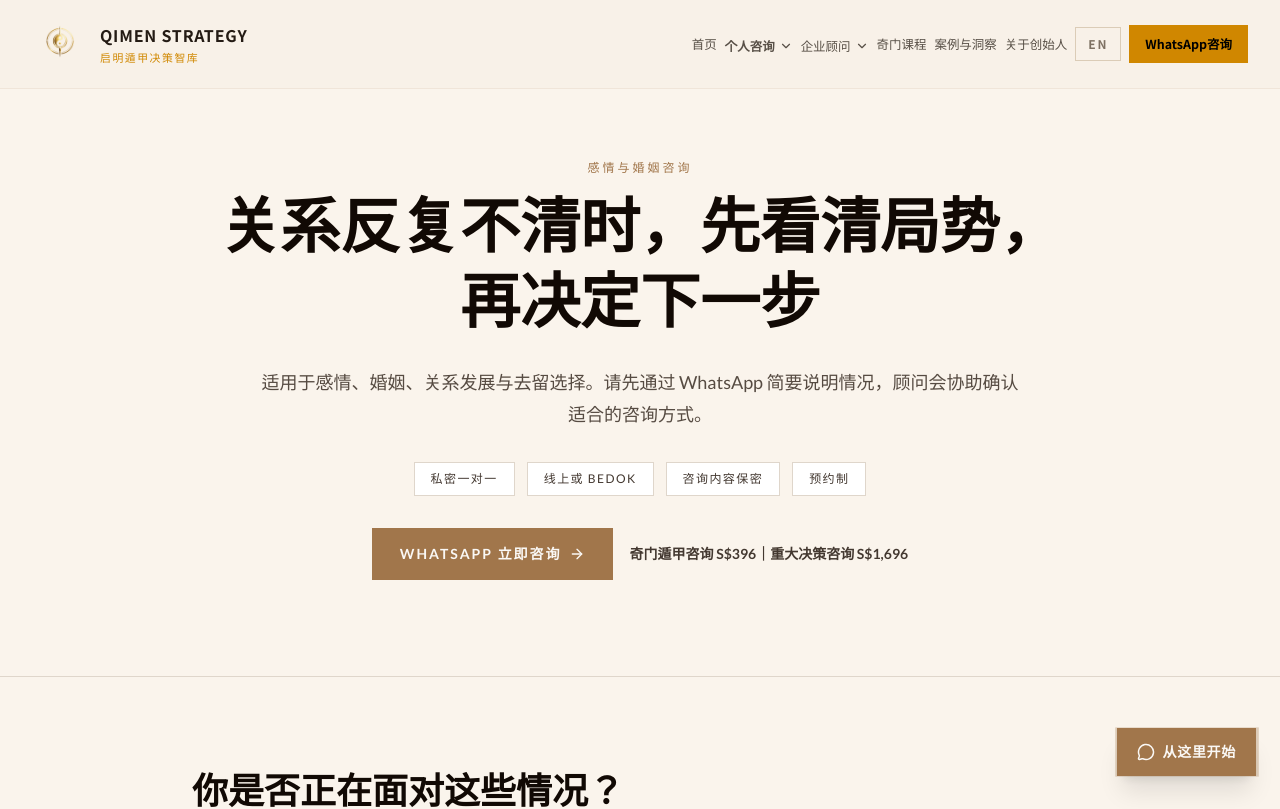
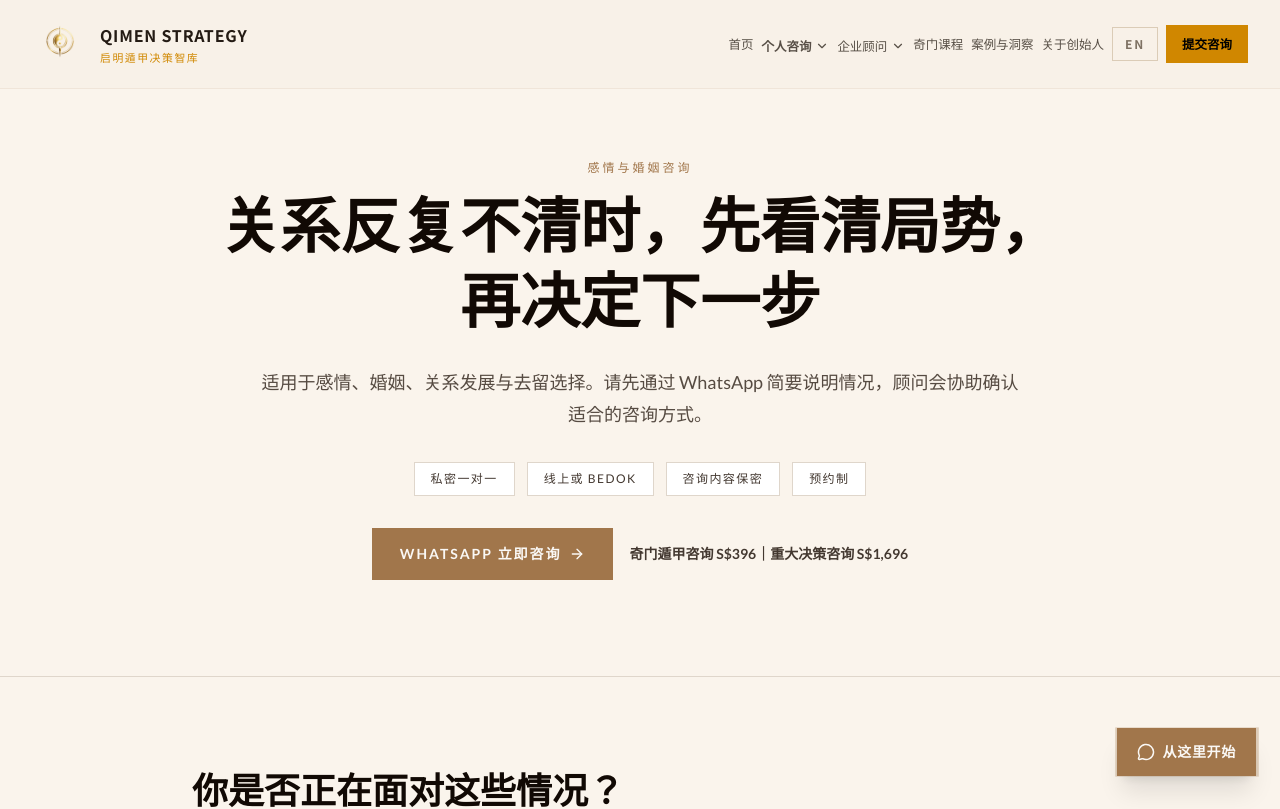
Before and after one commit to BODHIWONG/qmfeng-website, a Next.js app: page /relationship-clarity-reading-singapore in a window 1280 px wide. Shown: the top 809 px of the page. Built offline with nearby package versions, Linux system fonts and the light colour scheme.

Commit message:
Connect navigation CTA to native consultation form

```diff
--- a/components/navbar.tsx
+++ b/components/navbar.tsx
@@ -7,8 +7,6 @@ import { usePathname, useRouter } from "next/navigation";
 import { useLanguage } from "@/contexts/language-context";
 
 const LOGO_URL = "/logo-qimen-strategy.jpg";
-const CONSULTATION_WHATSAPP =
-  "https://wa.me/6589593499?text=Hi%20Qimen%20Strategy%2C%20I%27d%20like%20to%20ask%20about%20a%20consultation.%20My%20current%20situation%20is%3A";
 const COURSE_REGISTRATION_LINK = "/course-registration?course=qimen-foundation&batch=2026-09-19";
 
 const LOCALIZED_PATHS = new Set([
@@ -21,6 +19,8 @@ const LOCALIZED_PATHS = new Set([
   "/courses",
   "/insights",
   "/founder",
+  "/contact",
+  "/contact-success",
 ]);
 
 const businessLinks = [
@@ -241,14 +241,12 @@ export default function Navbar() {
             {lang === "zh" ? "EN" : "中文"}
           </button>
 
-          <a
-            href={CONSULTATION_WHATSAPP}
-            target="_blank"
-            rel="noopener noreferrer"
+          <Link
+            href={localizeHref("/contact")}
             className="bg-yellow-600 px-4 py-2.5 text-[0.78rem] font-semibold text-black transition-all hover:bg-yellow-500"
           >
-            {lang === "zh" ? "WhatsApp咨询" : "WhatsApp Consultation"}
-          </a>
+            {lang === "zh" ? "提交咨询" : "Submit Enquiry"}
+          </Link>
         </div>
 
         <div className="flex items-center gap-3 xl:hidden">
@@ -306,15 +304,13 @@ export default function Navbar() {
               {lang === "zh" ? link.zh : link.en}
             </Link>
           ))}
-          <a
-            href={CONSULTATION_WHATSAPP}
-            target="_blank"
-            rel="noopener noreferrer"
+          <Link
+            href={localizeHref("/contact")}
             className="mt-5 block bg-[#d6ad63] px-5 py-3 text-center font-semibold text-black"
             onClick={() => setIsOpen(false)}
           >
-            {lang === "zh" ? "WhatsApp咨询" : "WhatsApp Consultation"}
-          </a>
+            {lang === "zh" ? "提交咨询" : "Submit Enquiry"}
+          </Link>
         </div>
       )}
     </nav>
```
